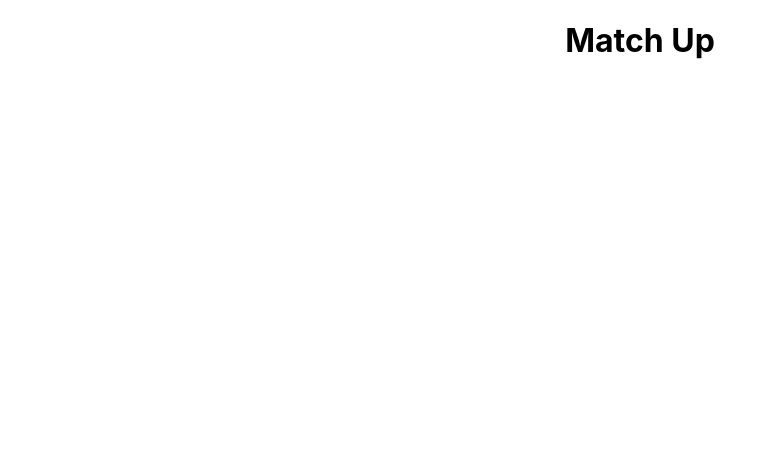
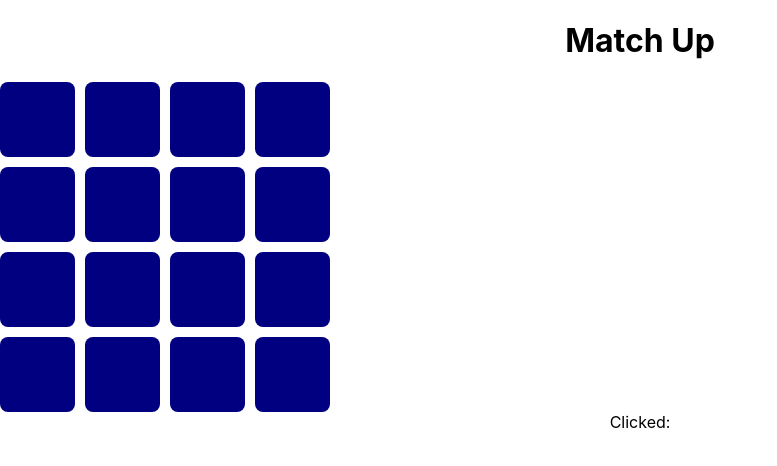
Before and after one commit to sprajams/match-up, a React (Create React App) app: page / in a window 1280 px wide. Shown: the top 466 px of the page, without its empty margins (0-777 px from the left). Built offline with nearby package versions, Linux system fonts and the light colour scheme.

Commit message:
board, with clickable cards of random numbers

```diff
--- a/src/App.js
+++ b/src/App.js
@@ -1,9 +1,11 @@
+import Board from "./components/Board";
 import "./App.css";
 
 function App() {
   return (
     <div className="App">
       <h1>Match Up</h1>
+      <Board />
     </div>
   );
 }
--- a/src/components/Board/index.jsx
+++ b/src/components/Board/index.jsx
@@ -27,15 +27,30 @@ const Board = () => {
     }
     setDeck(shuffleCards(array));
   }, []);
+
+  const [clicked, setClicked] = useState([]);
+
   return (
-    <div className={styles.outer}>
-      {deck &&
-        deck.map((cardValue, i) => {
-          const onClick = () => {
-            console.log(cardValue, "clicked");
-          };
-          return <Card value={cardValue} key={i} onClick={onClick} />;
-        })}
+    <div>
+      <div className={styles.outer}>
+        {deck &&
+          deck.map((cardValue, i) => {
+            return (
+              <Card
+                value={cardValue}
+                key={i}
+                setClicked={setClicked}
+                clicked={clicked}
+              />
+            );
+          })}
+      </div>
+      <div>
+        Clicked:{" "}
+        {clicked.map((x, i) => (
+          <span key={i}>{x} </span>
+        ))}
+      </div>
     </div>
   );
 };
--- /dev/null
+++ b/src/components/Card/index.jsx
@@ -0,0 +1,35 @@
+// import { useState } from "react";
+import clsx from "clsx";
+import { useState } from "react";
+import styles from "./styles.module.scss";
+
+const Card = ({ value, setClicked, clicked }) => {
+  const [active, setActive] = useState(false);
+
+  const onClick = () => {
+    setActive(true);
+    setClicked((curr) => {
+      if (curr.length < 2) {
+        return [...curr, value];
+      } else {
+        return [];
+      }
+    });
+  };
+  return (
+    <div>
+      <button className={styles.outer} onClick={onClick}>
+        {active ? (
+          <div className={clsx(active ? styles.frontOfCard : styles.hidden)}>
+            {value}
+          </div>
+        ) : (
+          <div className={styles.backOfCard}></div>
+        )}
+        {/* {value} */}
+      </button>
+    </div>
+  );
+};
+
+export default Card;
--- /dev/null
+++ b/src/components/Card/styles.module.scss
@@ -0,0 +1,32 @@
+.outer {
+  width: 75px;
+  height: 75px;
+  cursor: pointer;
+  display: block;
+  font-size: 2rem;
+  padding: 0;
+  border: none;
+  border-radius: 8px;
+  overflow: hidden;
+  &:hover {
+    background: rgb(225, 225, 225);
+  }
+}
+
+.hidden {
+  display: none;
+}
+.frontOfCard {
+  background: rgb(238, 197, 197);
+  font-size: 2rem;
+  width: 100%;
+  height: 100%;
+  display: flex;
+  justify-content: center;
+  align-items: center;
+}
+.backOfCard {
+  background: navy;
+  width: 100%;
+  height: 100%;
+}
```
Also changed, not shown: public/manifest.json.
